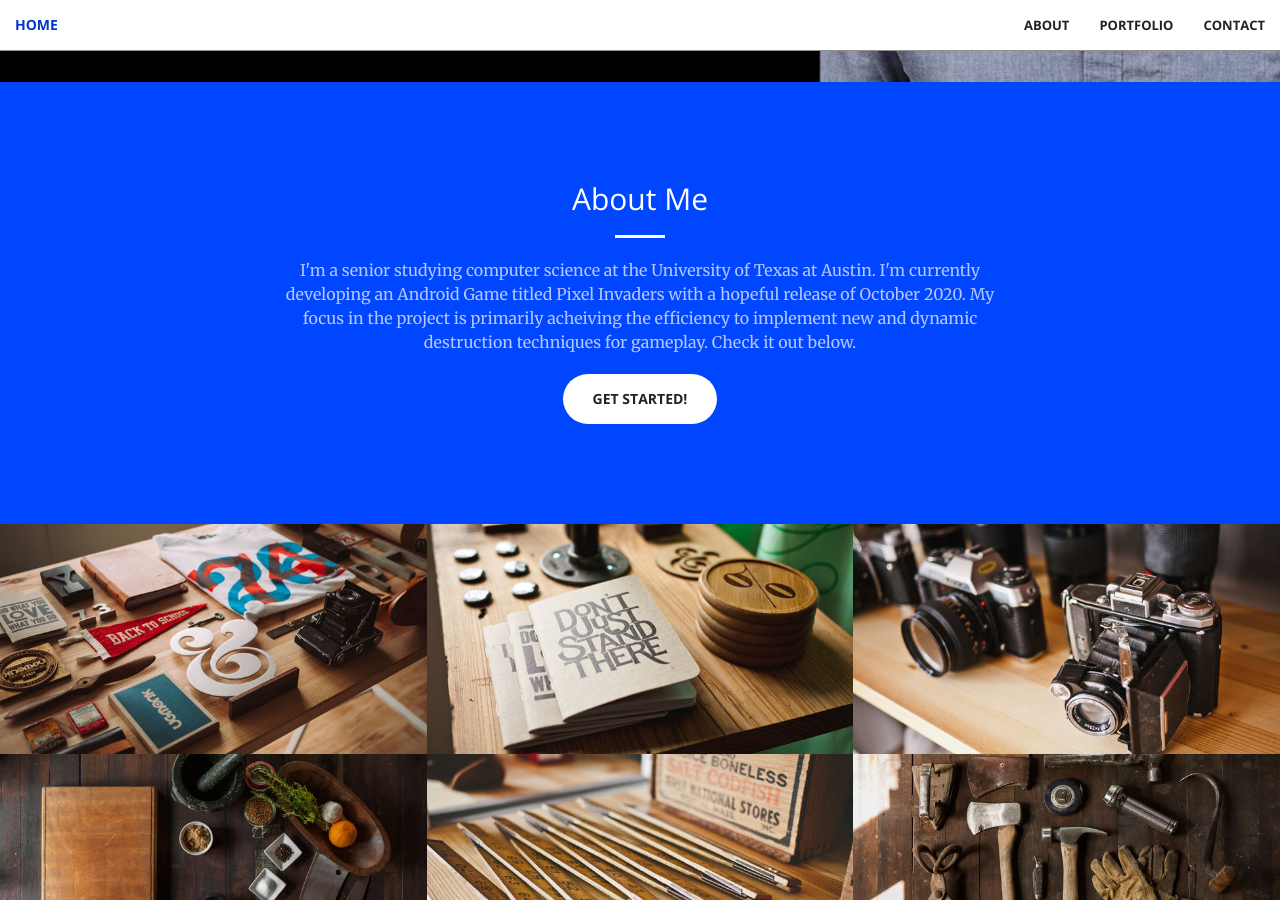
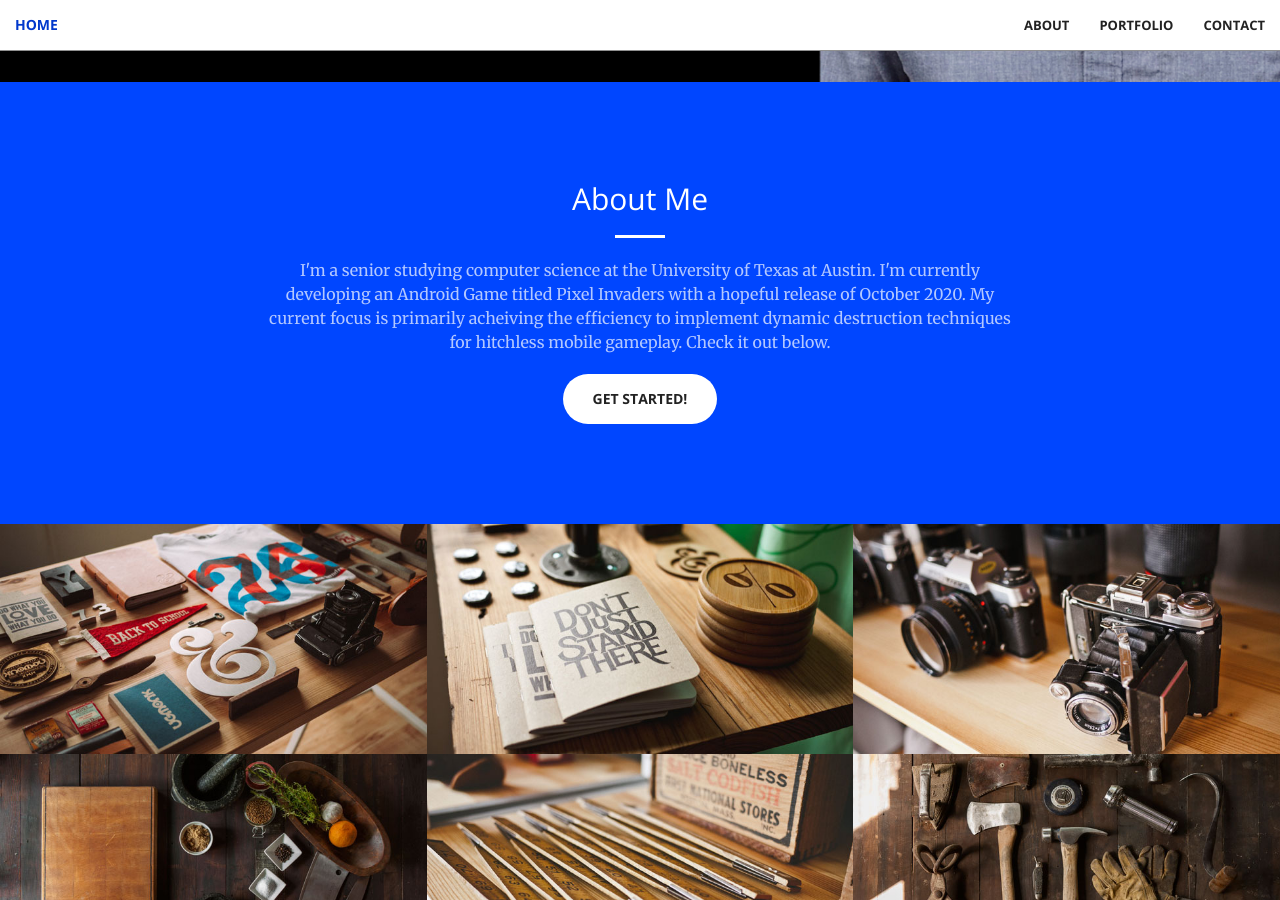
Before and after one commit to AlecSweet/AlecSweet.github.io, a Jekyll site: the page built from index.html, in a window 1280 px wide and 900 px high, scrolled down 818 px. Built offline with Jekyll 4.4.1, drawn with Linux system fonts in a browser that asks for light colours.

Commit message:
Update call-to-action.html

```diff
--- a/_includes/call-to-action.html
+++ b/_includes/call-to-action.html
@@ -4,7 +4,7 @@
             <div class="col-lg-8 col-lg-offset-2 text-center">
                 <h2 class="section-heading">About Me</h2>
                 <hr class="light">
-                <p class="text-faded">I'm a senior studying computer science at the University of Texas at Austin. I'm currently developing an Android Game titled Pixel Invaders with a hopeful release of October 2020. My focus in the project is primarily acheiving the efficiency to implement new and dynamic destruction techniques for gameplay. Check it out below.</p>
+                <p class="text-faded">I'm a senior studying computer science at the University of Texas at Austin. I'm currently developing an Android Game titled Pixel Invaders with a hopeful release of October 2020. My current focus is primarily acheiving the efficiency to implement dynamic destruction techniques for hitchless mobile gameplay. Check it out below.</p>
                 <a href="#" class="btn btn-default btn-xl">Get Started!</a>
             </div>
         </div>
```
